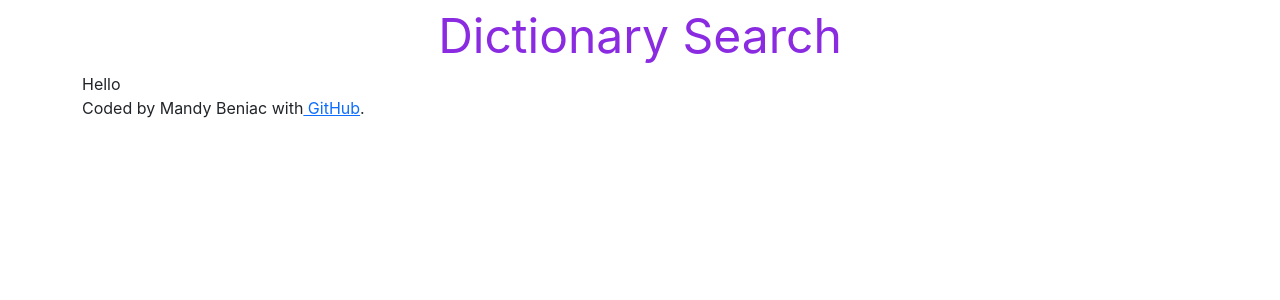
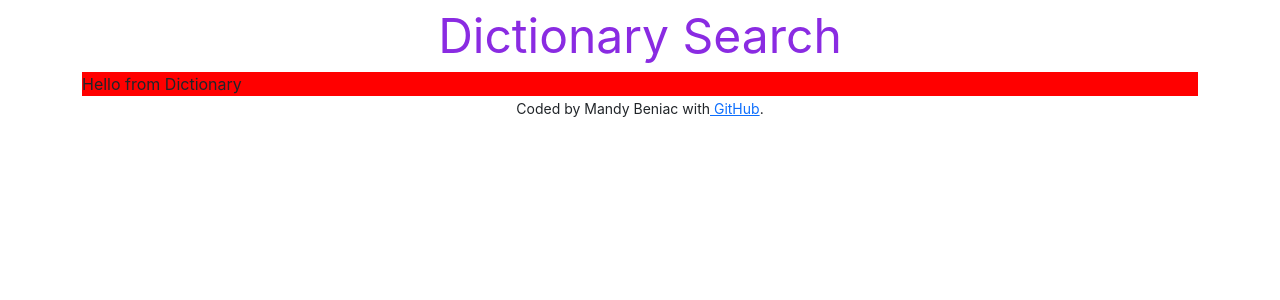
Before and after one commit to mbeniac/dictionary-app, a React (Create React App) app: page / in a window 1280 px wide. Shown: the top 300 px of the page. Built offline with nearby package versions, Linux system fonts and the light colour scheme.

Commit message:
CSS setup for App

```diff
--- a/src/App.js
+++ b/src/App.js
@@ -9,9 +9,11 @@ function App() {
         <main>
           <Dictionary />
         </main>
-        <footer>
-          Coded by Mandy Beniac with
-          <a href="https://github.com/mbeniac/dictionary-app"> GitHub</a>.
+        <footer className="text-center">
+          <small>
+            Coded by Mandy Beniac with
+            <a href="https://github.com/mbeniac/dictionary-app"> GitHub</a>.
+          </small>
         </footer>
       </div>
     </div>
--- /dev/null
+++ b/src/Dictionary.css
@@ -0,0 +1,3 @@
+.Dictionary {
+  background: red;
+}
--- a/src/Dictionary.js
+++ b/src/Dictionary.js
@@ -1,5 +1,6 @@
 import React from "react";
+import "./Dictionary.css";
 
 export default function Dictionary() {
-  return "Hello";
+  return <div className="Dictionary">Hello from Dictionary</div>;
 }
```
